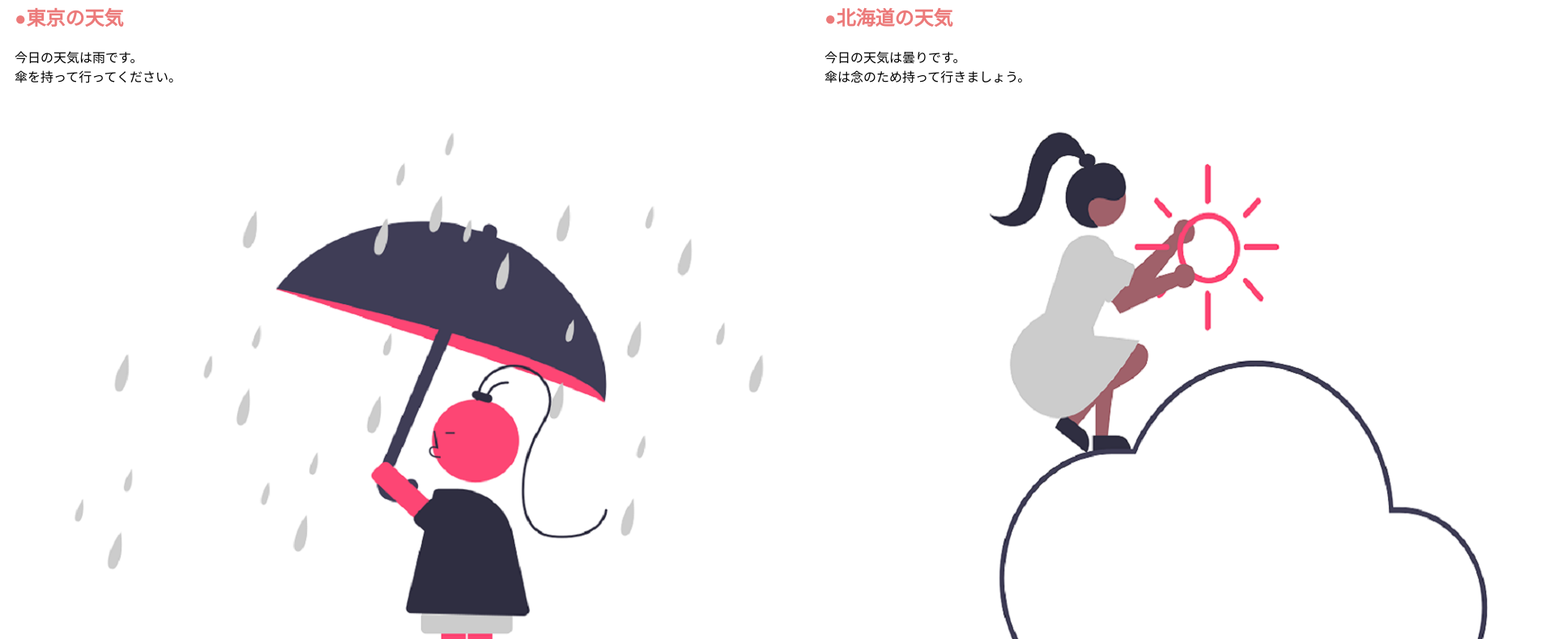
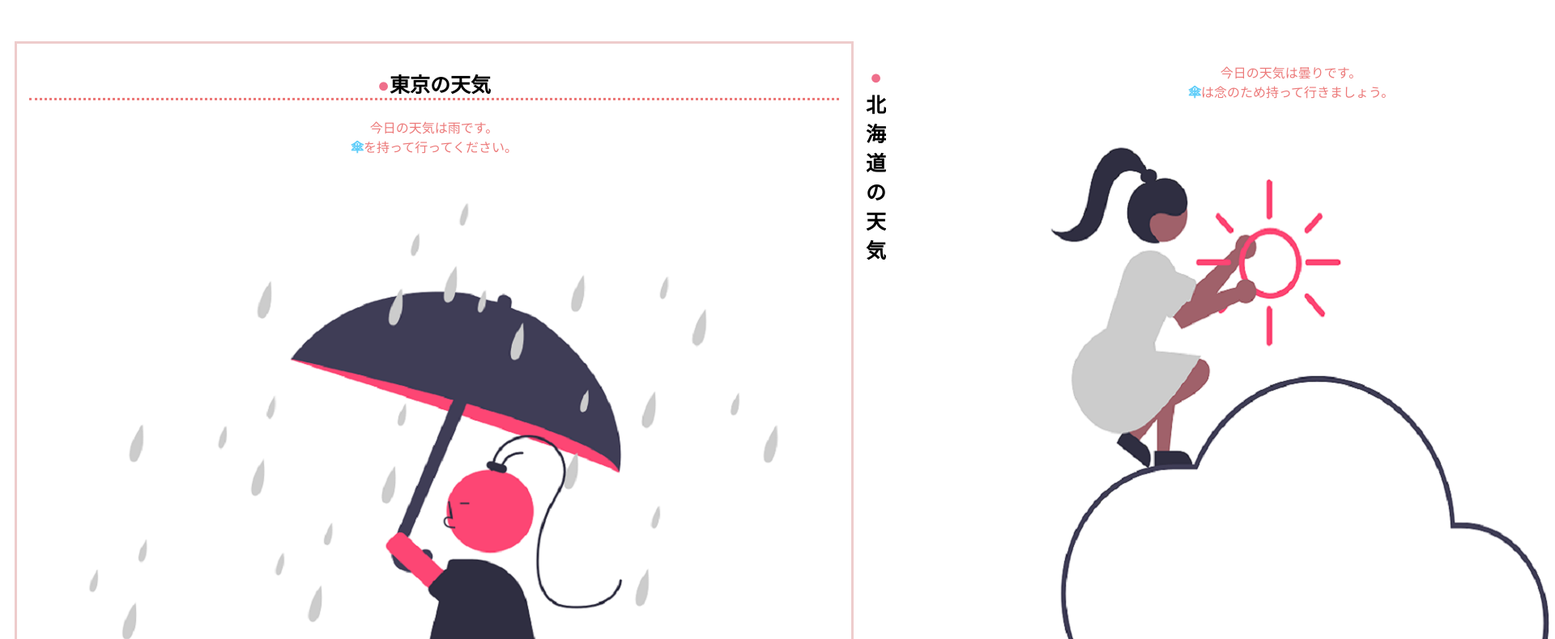
Before and after one commit to furumuragorori/html-css-basic-kadai, a plain HTML site: page kadai_022/kadai_022.html in a window 1280 px wide. Shown: the part 81-871 px from the top of the page at 81% size, 1920 px wide, since content can reach past the window. Drawn offline with Linux system fonts and the light colour scheme.

Commit message:
Update style.css

```diff
--- a/kadai_022/style.css
+++ b/kadai_022/style.css
@@ -1,7 +1,14 @@
+header {
+  background-color: rgb(244, 79, 79);
+  margin-bottom: 40px;
+}
+
+
 h1 {
   color: rgb(255, 255, 255);
-  background-color: rgb(244, 79, 79);
-  margin: 0px;
+  margin-left: auto;
+  margin-right: auto;
+  text-align:center;
 }
 
 
@@ -12,16 +19,82 @@ h1 {
   margin: 5px;
 }
 
-#contents01 {
+.flex-item1 {
+  display: flex;
+  flex-direction: row;
+  justify-content: space-between;
+  flex-basis: 25%;
   border: solid 3px rgb(238, 204, 204);
-}
-#contents02 {
-  border: solid 3px rgb(238, 204, 204)
-}
-#contents03 {
-  border: solid 3px rgb(238, 204, 204)
+  display: inline-block;
+  padding-top: 10px;
+  padding-bottom: 10px;
+  padding-left: 15px;
+  padding-right: 15px;
+  margin-top: 20px;
+  margin-bottom: 20px;
+  margin-left: 0px;
+  margin-right: 0px;
 }
 
-h2 {
+.flex-item2 {
+  display: flex;
+  flex-direction: row;
+  justify-content: space-between;
+  flex-basis: 25%;
+  border: solid 3px rgb(238, 204, 204)
+  display: inline-block;
+  padding-top: 10px;
+  padding-bottom: 10px;
+  padding-left: 15px;
+  padding-right: 15px;
+  margin-top: 20px;
+  margin-bottom: 20px;
+  margin-left: 0px;
+  margin-right: 0px;
+}
+
+.flex-item3 {
+  display: flex;
+  flex-direction: row;
+  justify-content: space-between;
+  flex-basis: 25%;
+  border: solid 3px rgb(238, 204, 204)
+  display: inline-block;
+  padding-top: 10px;
+  padding-bottom: 10px;
+  padding-left: 15px;
+  padding-right: 15px;
+  margin-top: 20px;
+  margin-bottom: 20px;
+  margin-left: 0px;
+  margin-right: 0px;
+}
+
+
+
+h2{
+  text-align:center;
+  font-size: 25px;
+  border-bottom: dotted 3px rgb(236, 122, 122);
+}
+
+p {
+  text-align:center;
   color: rgb(236, 122, 122);
 }
+
+.text-skyblue {
+  font-weight: bold;
+  color: rgb(97, 206, 249)
+}
+
+.text-rgb {
+  color:rgb(239, 111, 139);
+}
+
+
+
+footer {
+  color:rgb(244, 79, 79);
+  text-align:center;
+}
```
